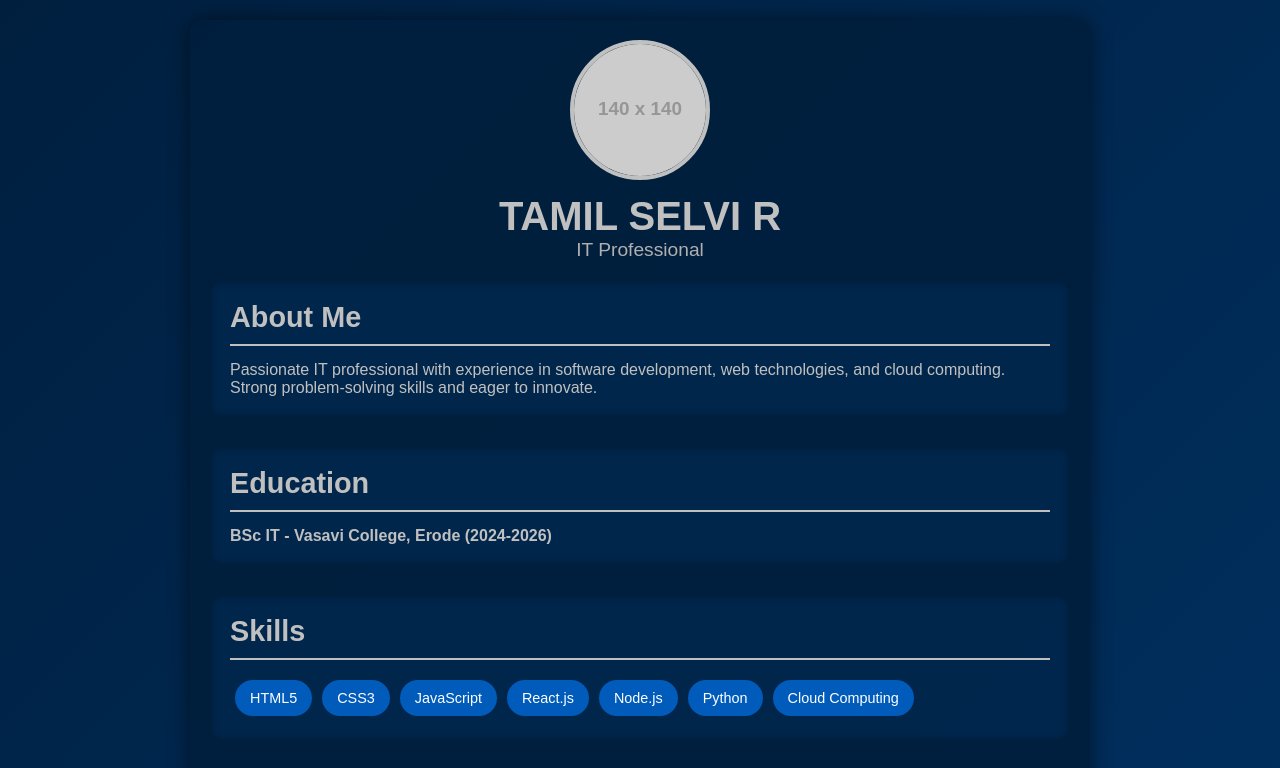
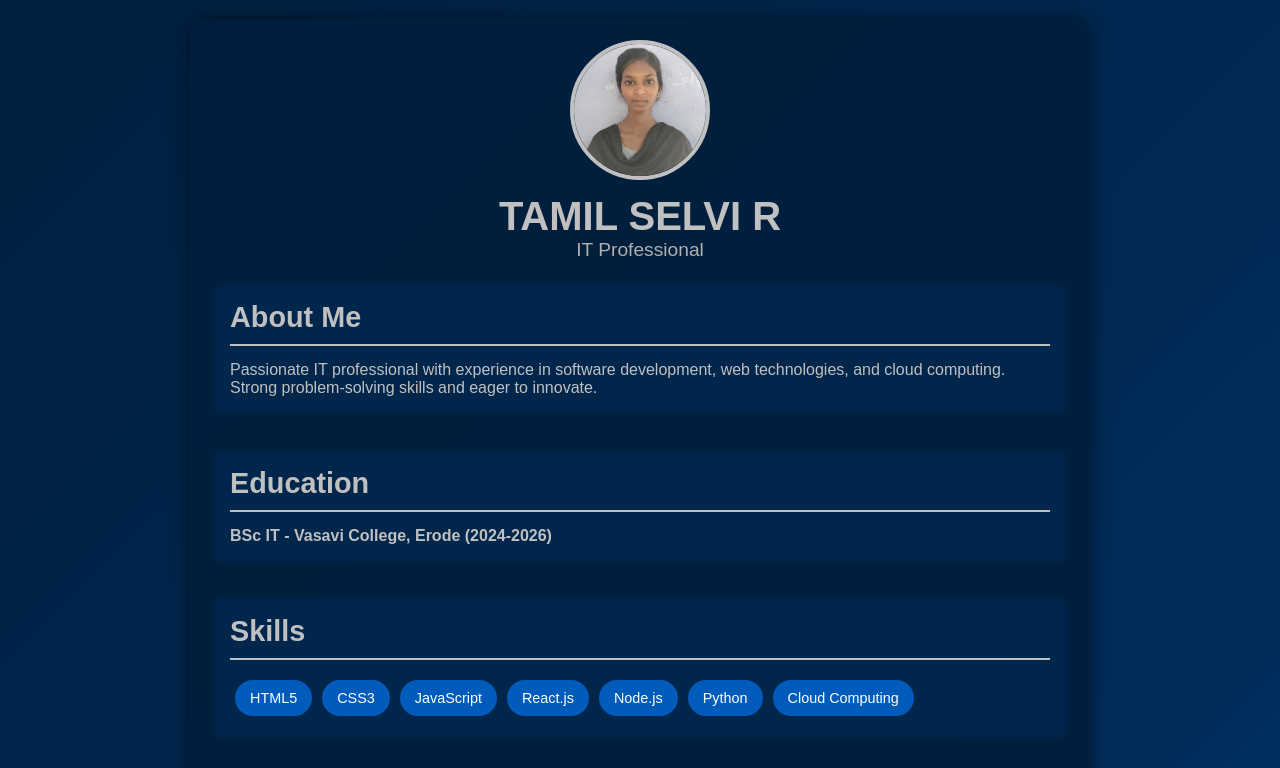
Before and after one commit to Tamilselvi9384/Digital-portfolio, a plain HTML site: page index.html in a window 1280 px wide. Shown: the top 768 px of the page. Drawn offline with Linux system fonts and the light colour scheme; placeholder pictures from the web are drawn by us.

Commit message:
Update index.html

```diff
--- a/index.html
+++ b/index.html
@@ -142,7 +142,7 @@
 <body>
   <div class="container">
     <div class="header">
-      <img src="https://via.placeholder.com/140" alt="Profile Picture" class="profile-pic">
+      <img src="IMG-20250324-WA0074.jpg" alt="Profile Picture" class="profile-pic">
       <h1>TAMIL SELVI R</h1>
       <p>IT Professional</p>
     </div>
```
